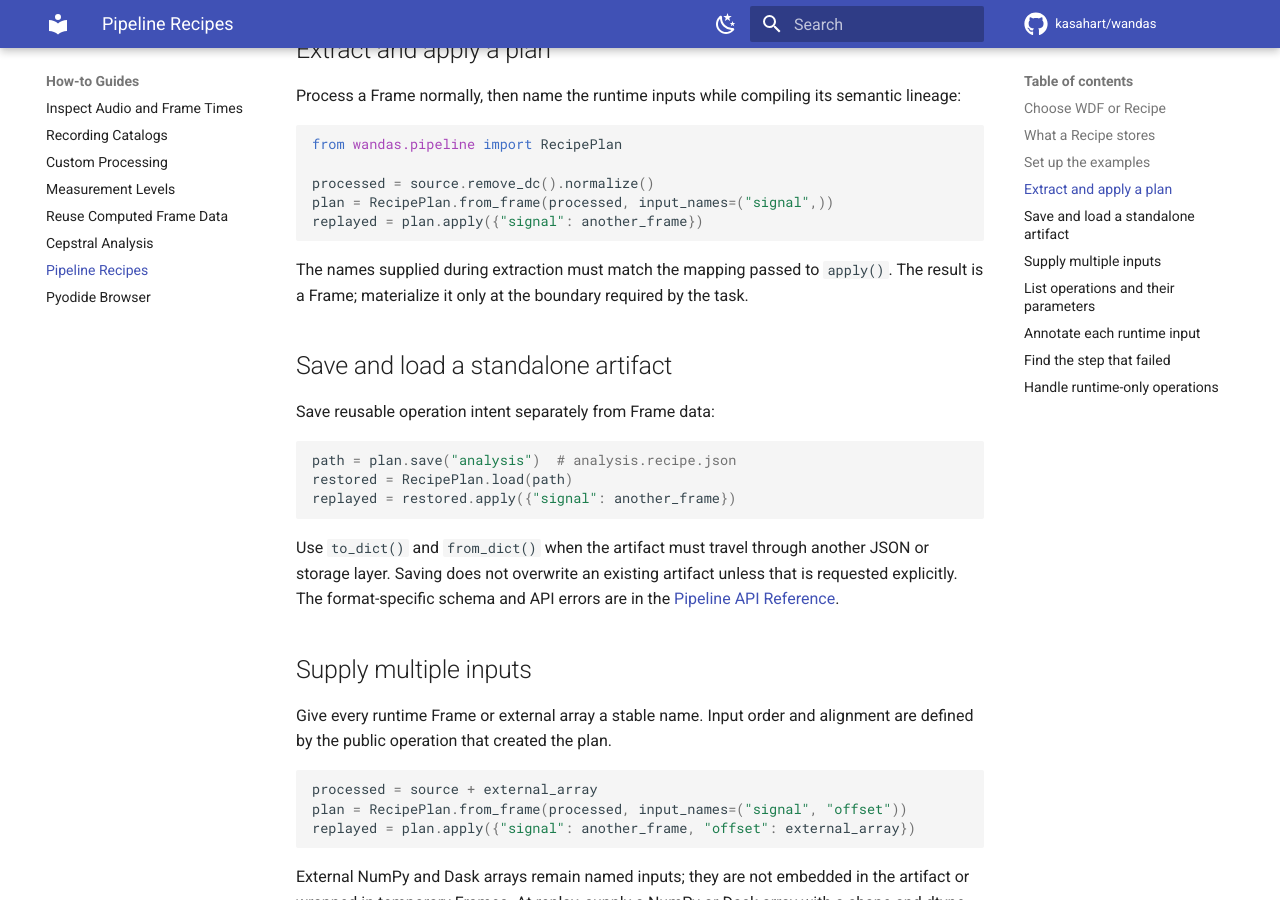
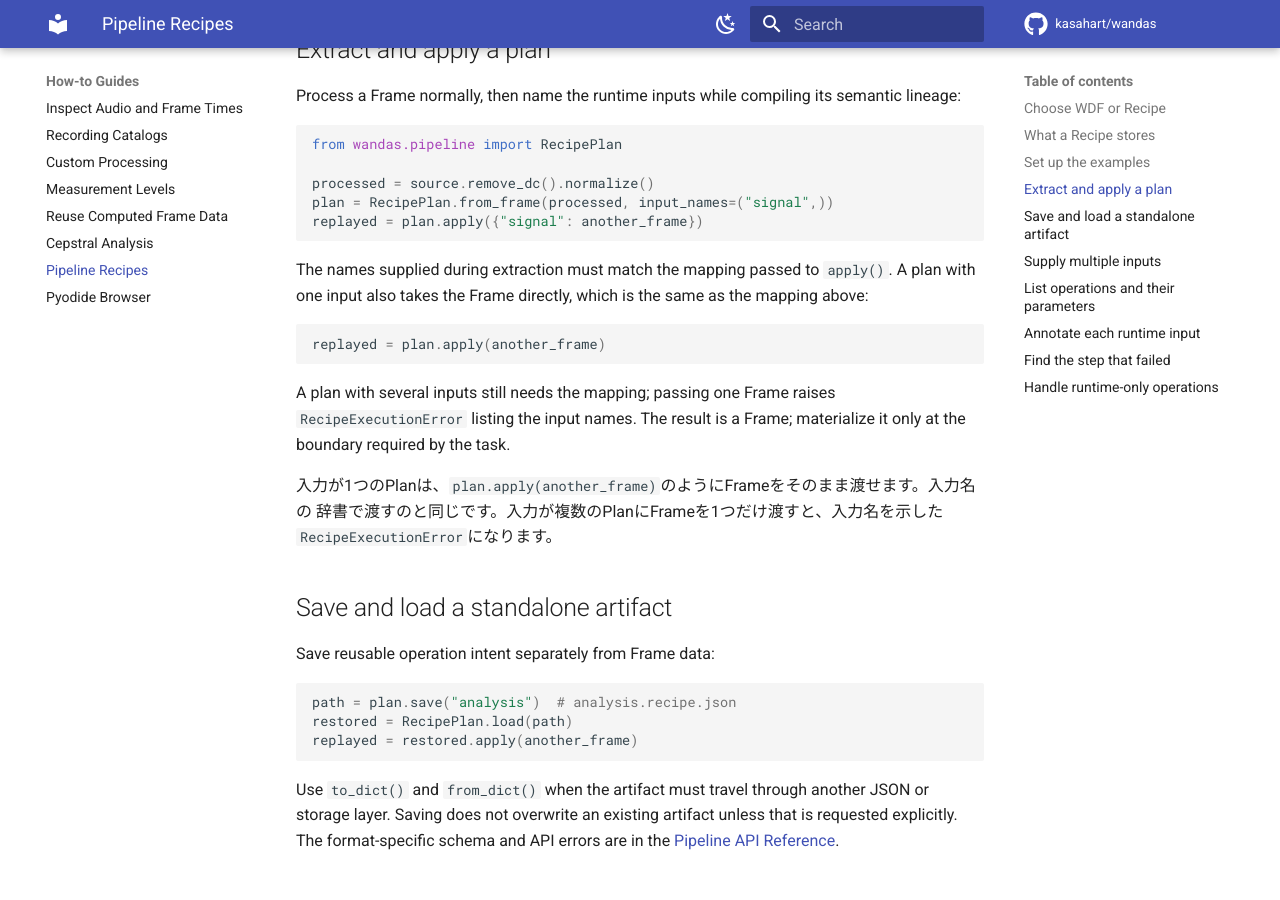
Before and after one commit to kasahart/wandas, an MkDocs documentation site: the page built from docs/src/how-to/pipeline-recipes.md, in a window 1280 px wide and 900 px high, scrolled down 1453 px. Built offline with MkDocs 1.6.1 and Material for MkDocs 9.7.7, drawn with Linux system fonts in a browser that asks for light colours; comment, search, counter and statistics services are not loaded.

Commit message:
Let a single-input RecipePlan apply to a Frame directly (#572)
plan.apply(frame) now equals plan.apply({plan.inputs[0].name: frame}).
A plan with several inputs given one value raises RecipeExecutionError
naming its inputs; mappings work as before.

Closes #565


Claude-Session: https://claude.ai/code/session_013b59uNm1WEVJ2eSz1QJB3D

Co-authored-by: Claude <noreply@anthropic.com>

````diff
--- a/docs/src/how-to/pipeline-recipes.md
+++ b/docs/src/how-to/pipeline-recipes.md
@@ -71,7 +71,20 @@ replayed = plan.apply({"signal": another_frame})
 ```
 
 The names supplied during extraction must match the mapping passed to `apply()`.
+A plan with one input also takes the Frame directly, which is the same as the
+mapping above:
+
+```python
+replayed = plan.apply(another_frame)
+```
+
+A plan with several inputs still needs the mapping; passing one Frame raises
+`RecipeExecutionError` listing the input names.
 The result is a Frame; materialize it only at the boundary required by the task.
+
+入力が1つのPlanは、`plan.apply(another_frame)`のようにFrameをそのまま渡せます。入力名の
+辞書で渡すのと同じです。入力が複数のPlanにFrameを1つだけ渡すと、入力名を示した
+`RecipeExecutionError`になります。
 
 ## Save and load a standalone artifact
 
@@ -80,7 +93,7 @@ Save reusable operation intent separately from Frame data:
 ```python
 path = plan.save("analysis")  # analysis.recipe.json
 restored = RecipePlan.load(path)
-replayed = restored.apply({"signal": another_frame})
+replayed = restored.apply(another_frame)
 ```
 
 Use `to_dict()` and `from_dict()` when the artifact must travel through another
````
Also changed, not shown: docs/src/release-notes/unreleased.md (+9 -0 lines), 2 other files.
